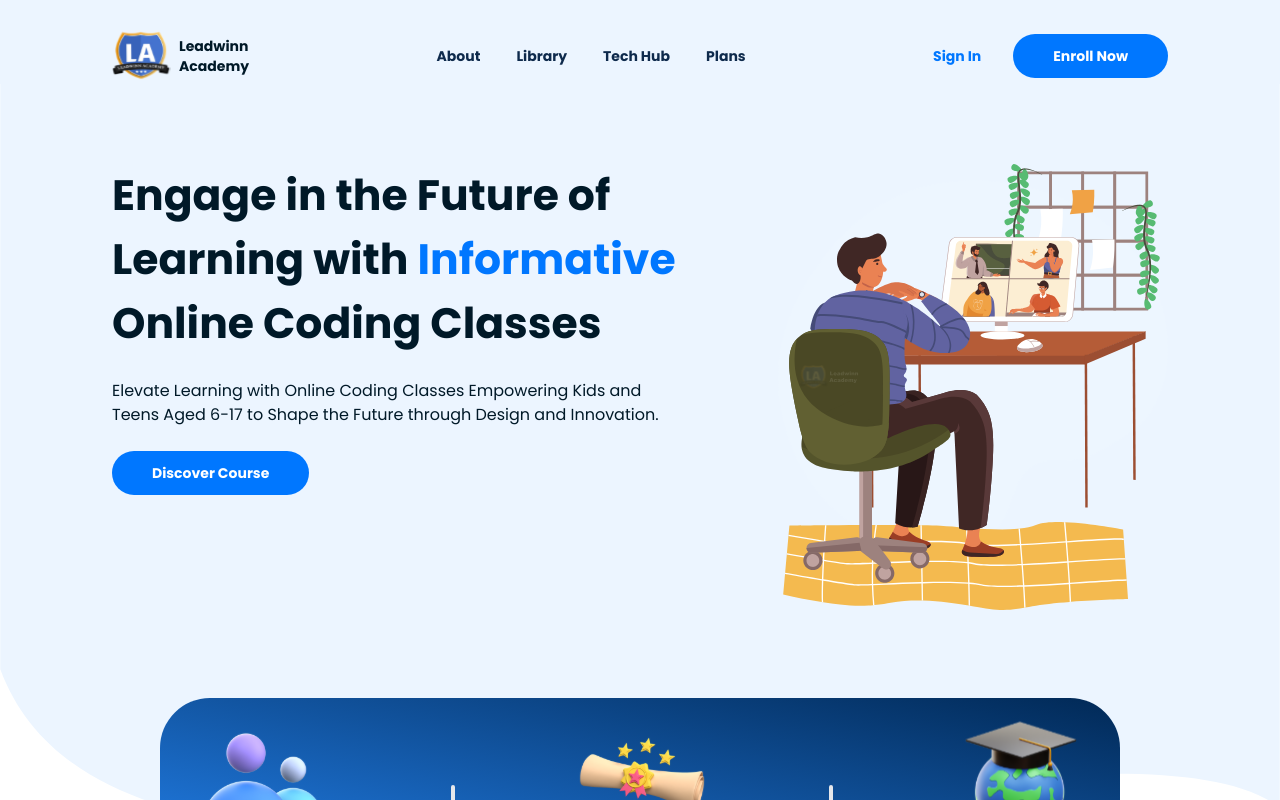
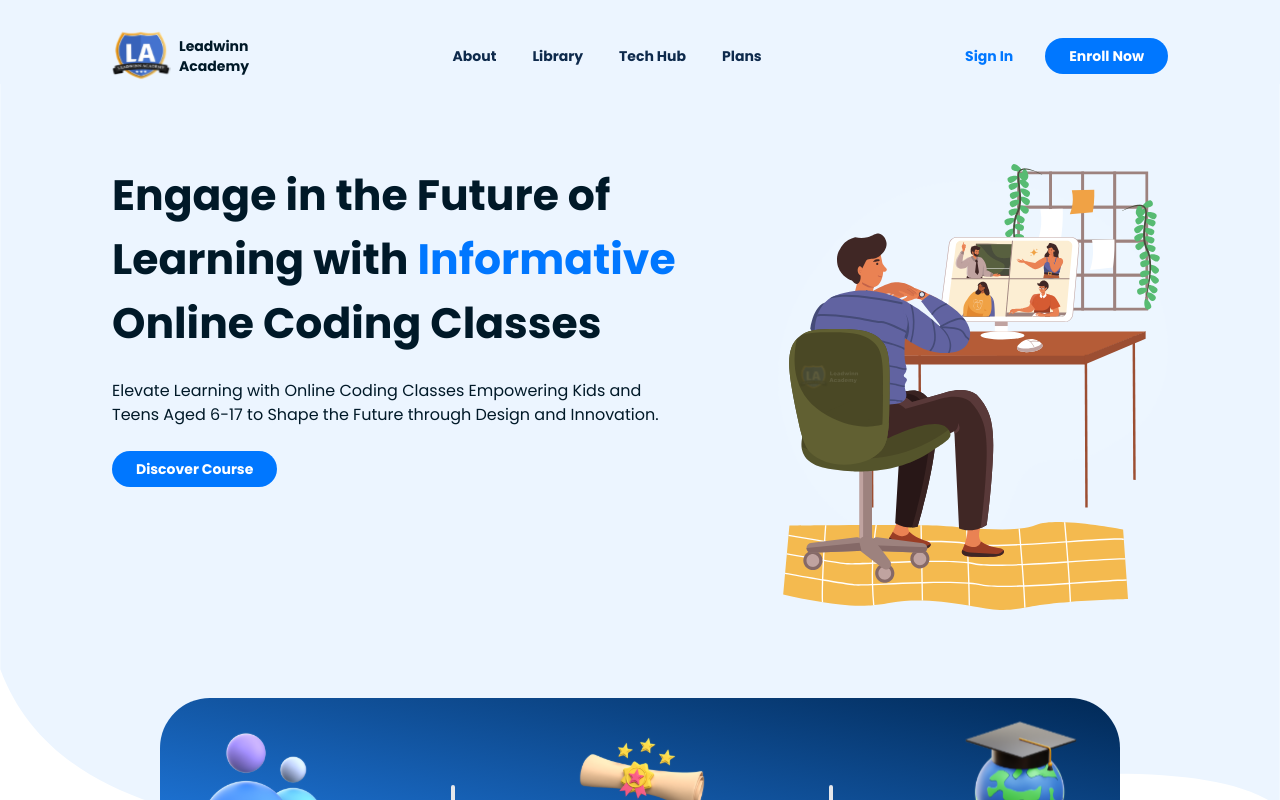
Before and after one commit to Adeleyeha-17/Leadwinn-Academy, a React (Vite) app: page / in a window 1280 px wide. Shown: the top 800 px of the page. Built offline with nearby package versions, Linux system fonts and the light colour scheme.

Commit message:
updated Buttons

```diff
--- a/src/components/Button/Button.tsx
+++ b/src/components/Button/Button.tsx
@@ -8,7 +8,7 @@ type Button = {
 export const Button: React.FC<Button> = ({path, title}) => {
   return (
     <div>
-      <Link to={path} className={`hidden md:inline-block justify-center items-center py-2 xl:py-3 md:px-6 xl:px-10 px-4 bg-head-blue text-white md:text-sm md:font-semibold rounded-3xl`}>{title}</Link>
+      <Link to={path} className={`hidden md:inline-block justify-center items-center py-2 md:px-6 px-4 bg-head-blue text-white md:text-sm md:font-semibold rounded-3xl`}>{title}</Link>
     </div>
   )
 }
```
